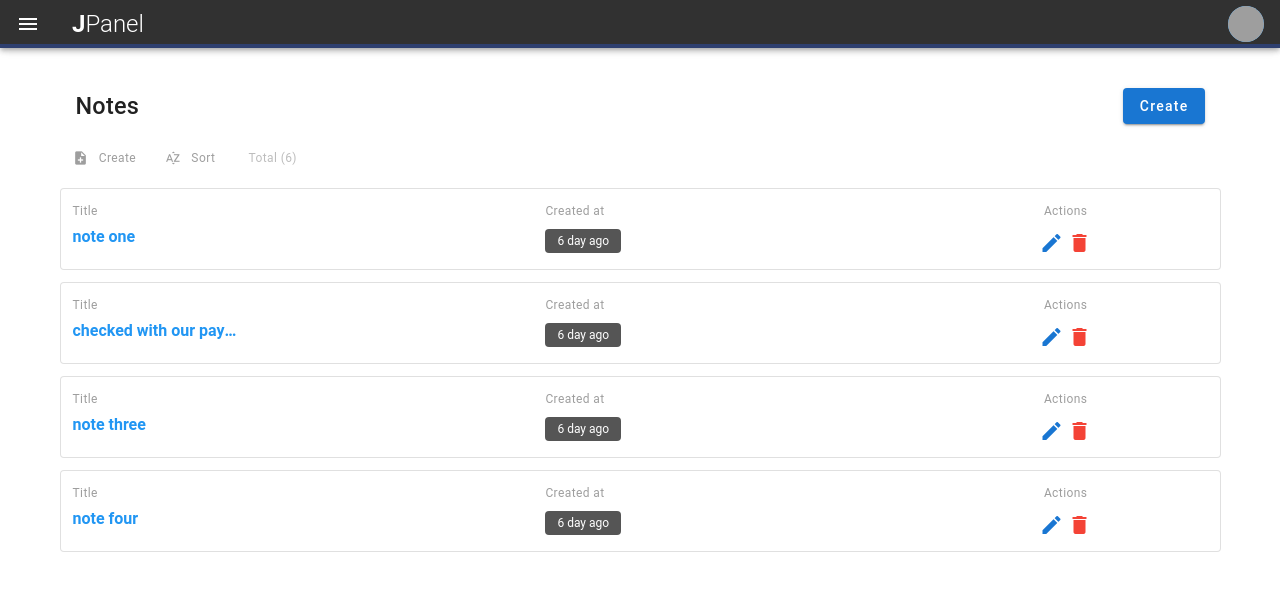
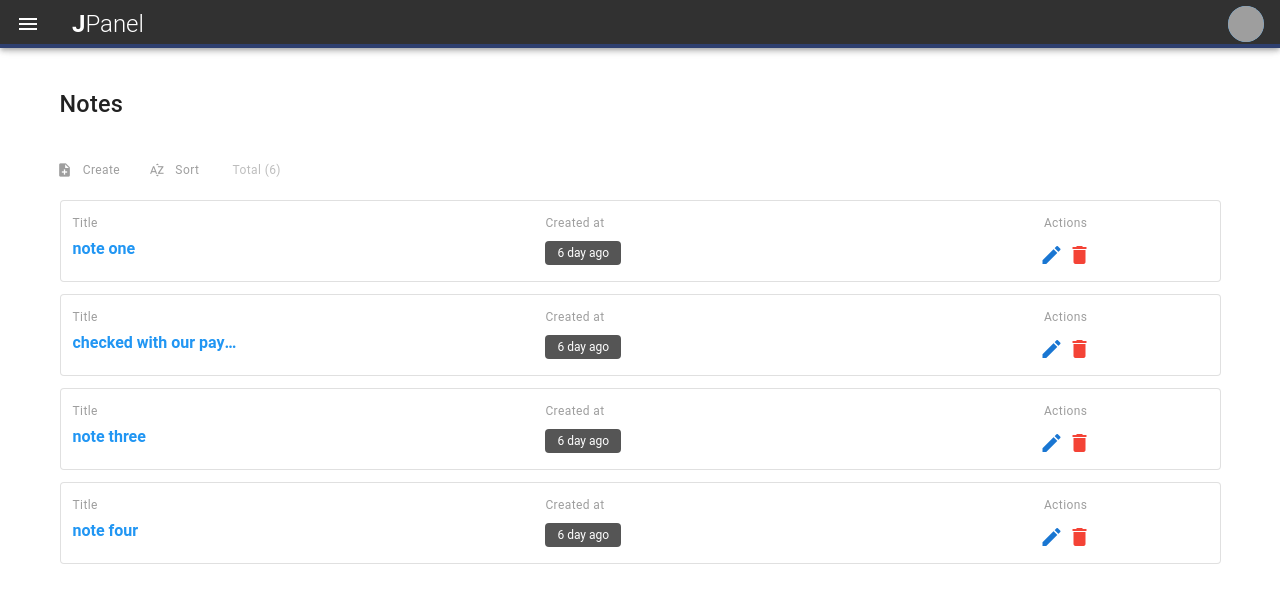
Before and after one commit to mohamadresaaa/jraw-web-app, a Vue app: page /user/notes in a window 1280 px wide. Shown: the top 600 px of the page. Built offline with nearby package versions, Linux system fonts and the light colour scheme; grey boxes are pictures that could not be loaded; a small style sheet from the web is missing.

Commit message:
fix pages

```diff
--- a/src/views/user/ChangePassword.vue
+++ b/src/views/user/ChangePassword.vue
@@ -3,7 +3,7 @@
       <v-layout wrap>
         <!-- title -->
         <v-flex xs12 sm12 md12>
-          <v-card-title>
+          <v-card-title class="pl-0 ml-0 mb-4">
             <h3 class="font-weight-medium text-capitalize">Change password</h3>
           </v-card-title>
         </v-flex>
--- a/src/views/user/EditProfile.vue
+++ b/src/views/user/EditProfile.vue
@@ -3,13 +3,13 @@
     <v-layout wrap>
       <!-- title -->
       <v-flex xs12 sm12 md12>
-        <v-card-title>
+        <v-card-title class="pl-0 ml-0 mb-4">
           <h3 class="font-weight-medium text-capitalize">Edit profile</h3>
         </v-card-title>
       </v-flex>
       <v-flex xs12 sm3>
         <!-- avatar -->
-        <v-responsive class="mx-2">
+        <v-responsive class="mx-0">
           <v-avatar tile size="185" class="blue lighten-2">
             <!-- <div v-if="!user.avatar" class="title text-truncate white--text">
                                     {{ user.username }}
@@ -21,11 +21,11 @@
 
         <!-- input avatar upload  -->
         <input ref="fileInput" style="display:none" type="file">
-        <v-btn @click="$refs.fileInput.click()" color="blue darken-1" class="text-capitalize white--text ml-2 my-2"
-          :style="`${false ? '' : 'width: 185px;' }`" outlined>
+        <v-btn @click="$refs.fileInput.click()" color="blue darken-1" class="text-capitalize white--text mr-2 my-2"
+          >
           upload
         </v-btn>
-        <v-btn color="red darken-1" class="text-capitalize white--text ml-2 my-2" outlined>
+        <v-btn color="red darken-1" class="text-capitalize white--text my-2" outlined>
           remove
         </v-btn>
       </v-flex>
@@ -34,10 +34,10 @@
         <v-form @submit.prevent="">
           <!-- full name -->
           <v-row>
-            <v-col cols="12" md="6">
+            <v-col cols="12" md="6" class="mt-0 pt-0">
               <v-text-field label="First name" outlined dense></v-text-field>
             </v-col>
-            <v-col cols="12" md="6">
+            <v-col cols="12" md="6" class="mt-0 pt-0">
               <v-text-field label="Last name" outlined dense></v-text-field>
             </v-col>
           </v-row>
--- a/src/views/user/Notes.vue
+++ b/src/views/user/Notes.vue
@@ -2,12 +2,12 @@
   <v-container>
     <v-layout wrap>
       <v-flex xs12 sm12 md12>
-        <v-card-title>
+        <v-card-title class="pl-0 ml-0 mb-4">
           <h3 class="font-weight-medium text-capitalize">notes</h3>
           <v-spacer></v-spacer>
           <v-dialog v-model="dialog" persistent max-width="500px">
             <template v-slot:activator="{ on }">
-              <v-btn color="primary" dark class="text-capitalize" v-on="on">create</v-btn>
+              <!-- <v-btn color="primary" dark class="text-capitalize" v-on="on">create</v-btn> -->
             </template>
             <v-card>
               <v-form v-model="isFormValid" lazy-validation ref="form">
@@ -45,7 +45,7 @@
       <v-flex xs12 sm12 md12>
         <v-tooltip color="blue accent-1" bottom>
           <template v-slot:activator="{ on }">
-            <v-btn v-on="on" @click="sortBy('title')" text color="grey">
+            <v-btn v-on="on" @click="sortBy('title')" color="grey" class="pl-0" text >
               <v-icon small left>note_add</v-icon>
               <span class="caption text-capitalize">create</span>
             </v-btn>
```
